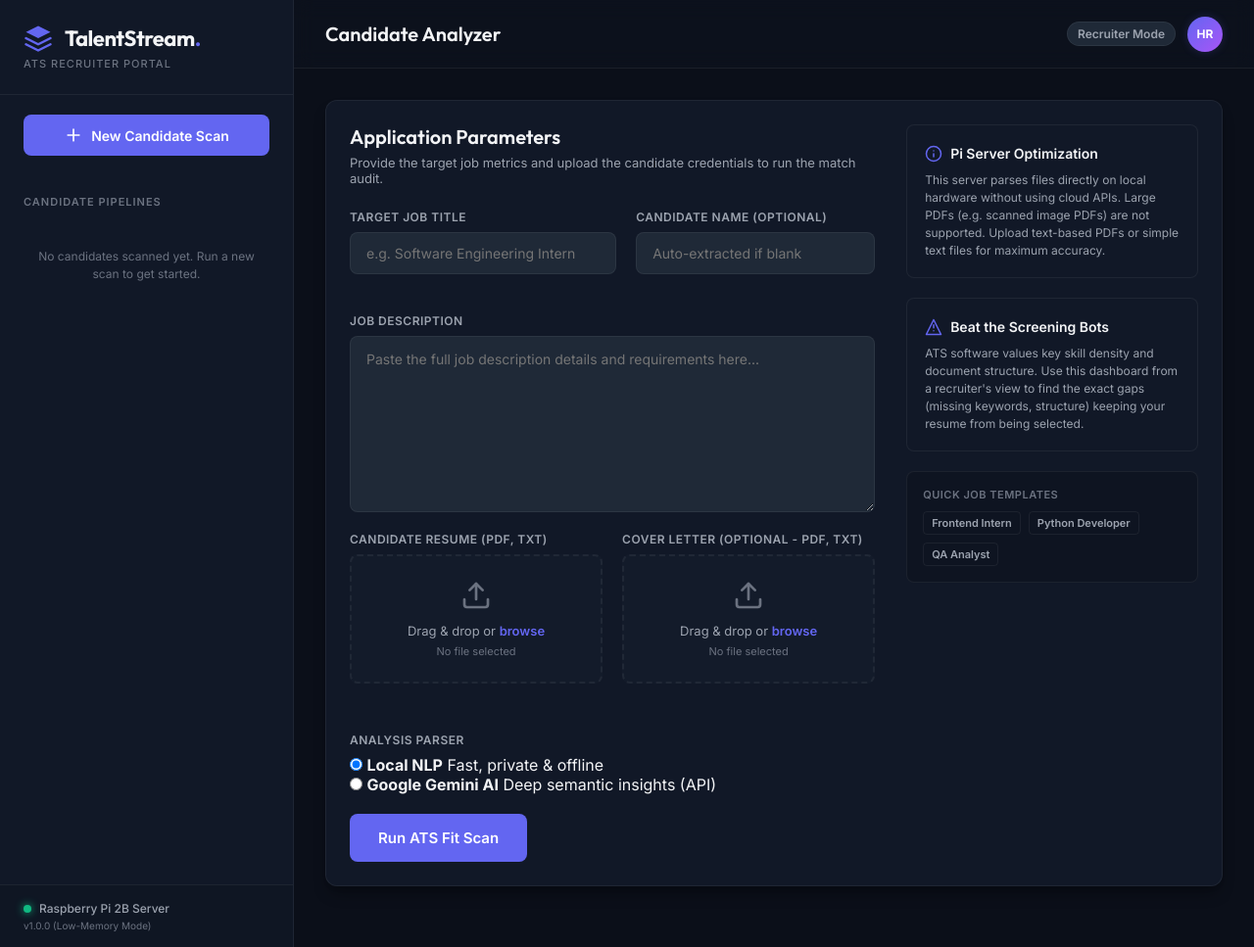
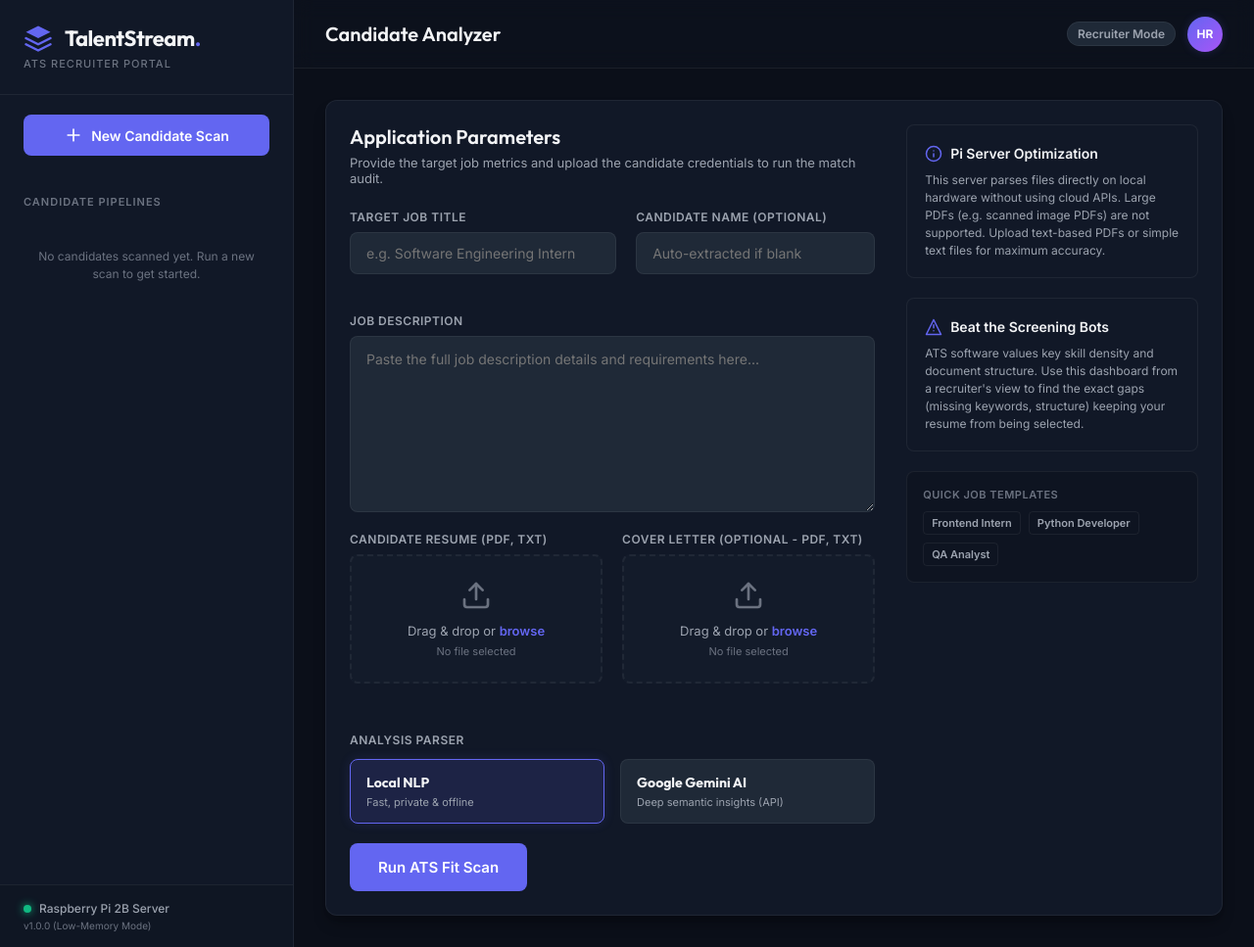
Before and after one commit to Bloomy52/resume-matcher-ats, a Flask app: page / in a window 1280 px wide. Shown: the whole page at 98% size. Run offline with Flask 3, Linux system fonts and the light colour scheme; data that the repository does not hold is empty.

Commit message:
Added new toggle style layouts

```diff
--- a/static/style.css
+++ b/static/style.css
@@ -1447,3 +1447,92 @@ body {
     max-width: 450px;
     line-height: 1.5;
 }
+
+/* Parser Mode Toggle Toggles */
+.parser-toggle-container {
+    display: flex;
+    gap: 16px;
+    margin-top: 4px;
+}
+
+.parser-option {
+    flex: 1;
+    display: flex;
+    flex-direction: column;
+    padding: 14px 16px;
+    background-color: var(--bg-tertiary);
+    border: 1px solid var(--border-color);
+    border-radius: 8px;
+    cursor: pointer;
+    transition: var(--transition-normal);
+}
+
+.parser-option input[type="radio"] {
+    display: none; /* Hide standard radio input, card itself acts as the selectable toggle */
+}
+
+.parser-option:hover:not(.disabled) {
+    border-color: var(--border-hover);
+    background-color: rgba(99, 102, 241, 0.04);
+}
+
+.parser-option.selected {
+    border-color: var(--color-primary);
+    background-color: var(--color-primary-light);
+    box-shadow: 0 0 12px rgba(99, 102, 241, 0.15);
+}
+
+.parser-option.disabled {
+    opacity: 0.4;
+    cursor: not-allowed;
+    background-color: rgba(17, 24, 39, 0.3);
+    border-color: var(--border-color);
+}
+
+.parser-label-content {
+    display: flex;
+    flex-direction: column;
+    gap: 4px;
+    cursor: inherit;
+    width: 100%;
+}
+
+.parser-label-content strong {
+    font-size: 14px;
+    color: var(--text-primary);
+    font-family: var(--font-heading);
+}
+
+.parser-sublabel {
+    font-size: 11px;
+    color: var(--text-secondary);
+}
+
+.parser-option.disabled .parser-sublabel {
+    color: var(--color-danger);
+}
+
+/* Parser Used Badge in Candidate Meta Banner */
+.parser-used-badge {
+    font-size: 10px;
+    font-weight: 700;
+    text-transform: uppercase;
+    letter-spacing: 0.5px;
+    padding: 2px 8px;
+    border-radius: 12px;
+    display: inline-flex;
+    align-items: center;
+}
+
+.parser-used-badge.badge-local {
+    background-color: var(--bg-tertiary);
+    color: var(--text-secondary);
+    border: 1px solid var(--border-color);
+}
+
+.parser-used-badge.badge-gemini {
+    background: linear-gradient(135deg, rgba(99, 102, 241, 0.2), rgba(139, 92, 246, 0.2));
+    color: #a78bfa; /* Violet light */
+    border: 1px solid rgba(139, 92, 246, 0.4);
+    box-shadow: 0 0 8px rgba(139, 92, 246, 0.15);
+}
```
